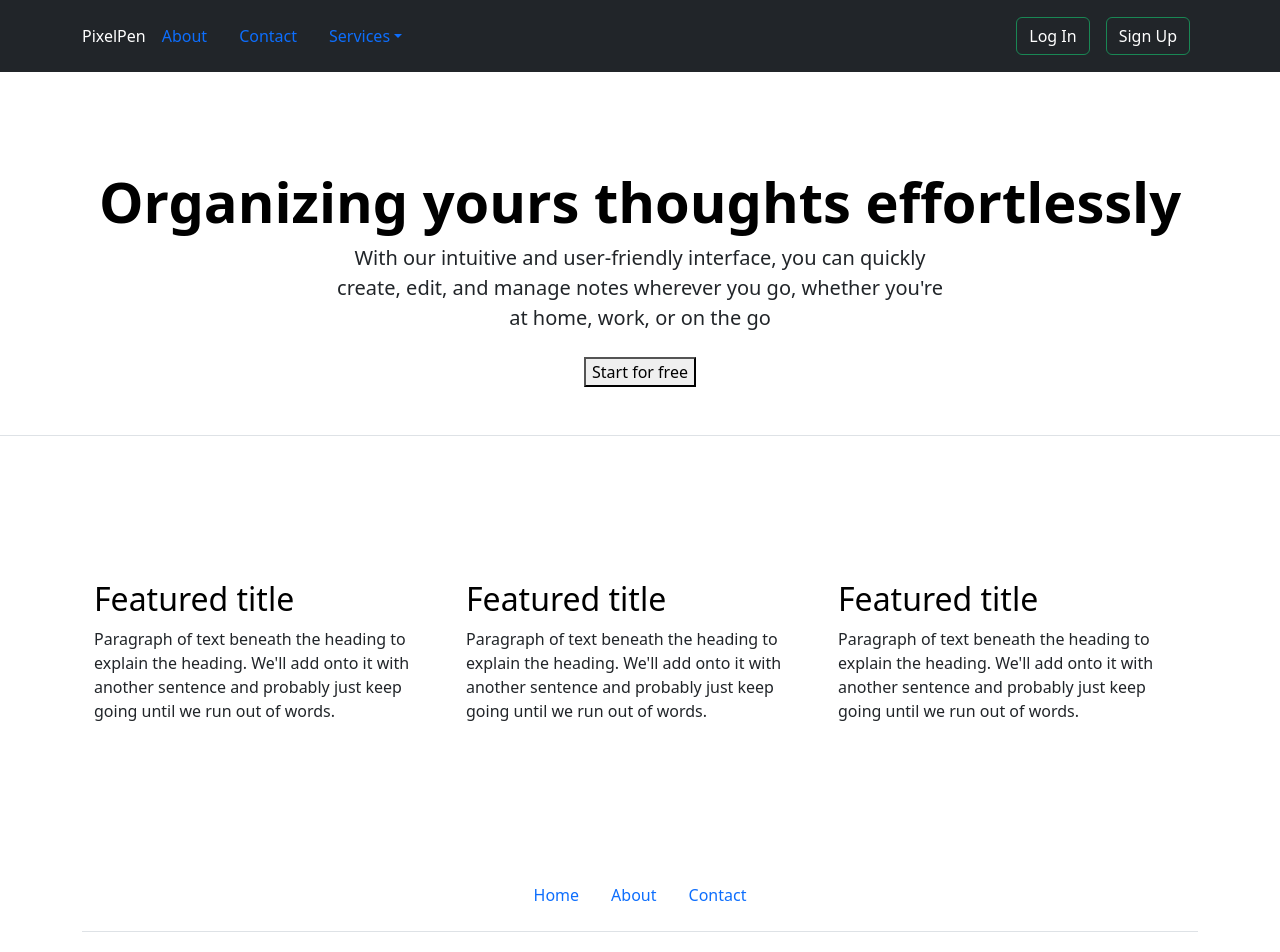
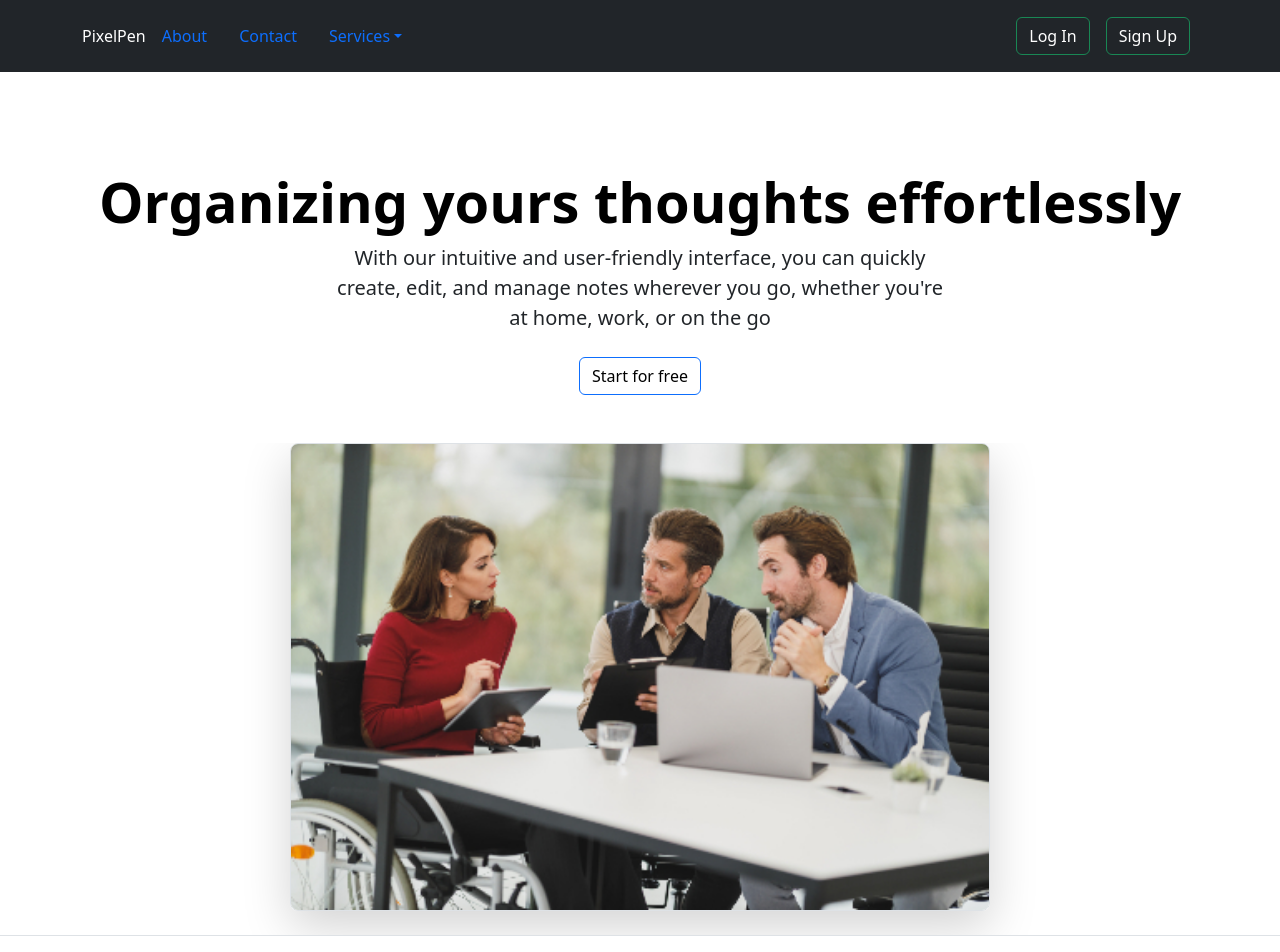
Before and after one commit to TemiladeRebecca/PixelPen, a React (Create React App) app in the folder frontend/: page / in a window 1280 px wide. Shown: the top 952 px of the page. Built offline with nearby package versions, Linux system fonts and the light colour scheme.

Commit message:
Added images to the home component

```diff
--- a/frontend/src/components/Home.js
+++ b/frontend/src/components/Home.js
@@ -1,4 +1,6 @@
 import React from "react";
+import { Link } from 'react-router-dom';
+import image from "../Images/work.jpg"
 import "./Home.css";
 
 
@@ -10,11 +12,12 @@ function Home () {
     <div class="col-lg-6 mx-auto">
       <p class="lead mb-4">With our intuitive and user-friendly interface, you can quickly create, edit, and manage notes wherever you go, whether you're at home, work, or on the go</p>
       <div class="d-grid gap-2 d-sm-flex justify-content-sm-center mb-5">
-        <button type="button" class="button-container">Start for free</button>
+      <Link className="btn btn-outline-primary mx-2 text-black" to="./login" role="button">Start for free</Link>
       </div>
     </div>
     <div class="overflow-hidden">
       <div class="container px-5">
+      <img src={image} class="img-fluid border rounded-3 shadow-lg mb-4" alt="PIC" width="700" height="500" loading="lazy" />
       </div>
     </div>
   </div>
```
